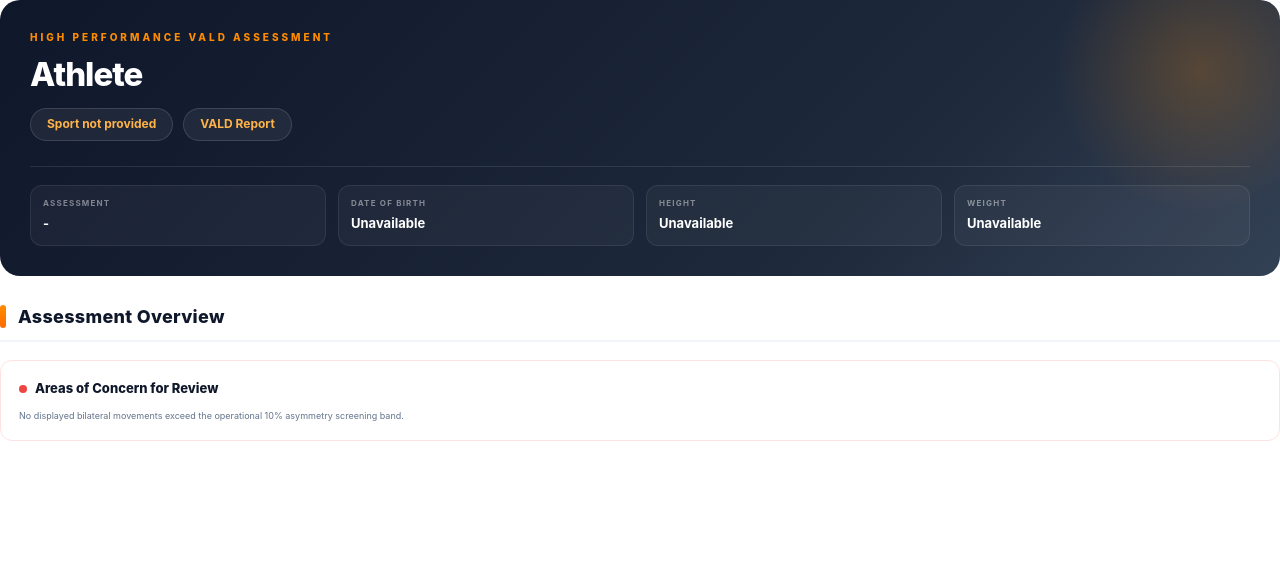
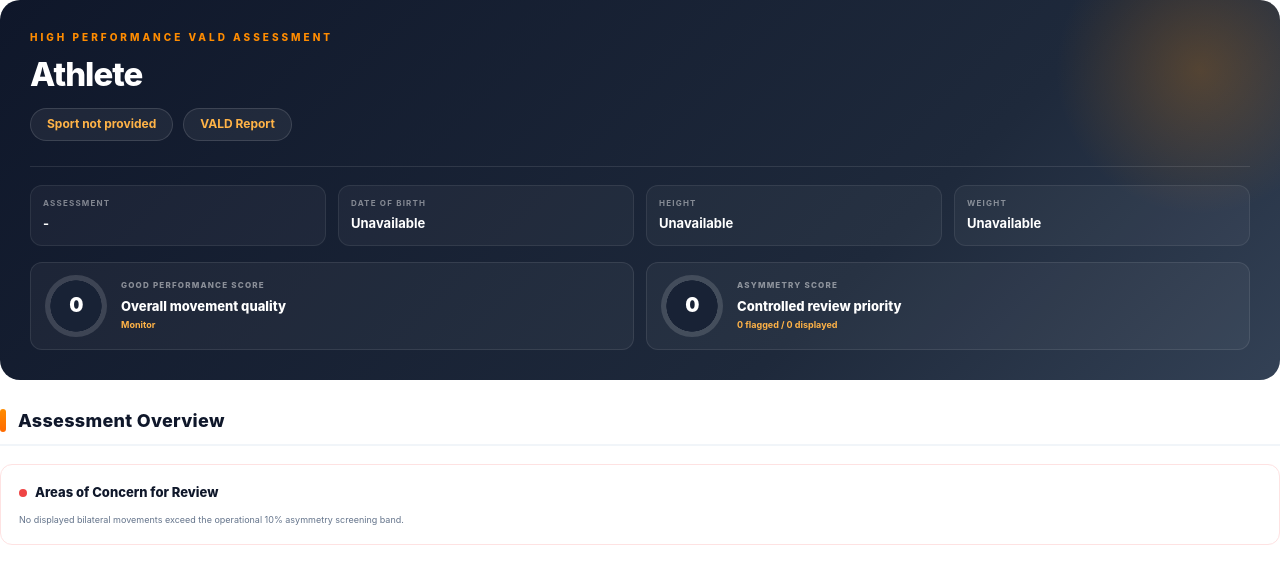
Before and after one commit to sukebhargav-alt/ReportGEN, a Python web app: template acrophase-backend-main/modules/vald/templates/joint_report.html in a window 1280 px wide. Shown: the top 584 px of the page. Run offline with Jinja, Linux system fonts and the light colour scheme; the template is opened without the code that fills it, so the values that code supplies are empty.

Commit message:
Add cover scores and shorten interpretation heading

```diff
--- a/acrophase-backend-main/modules/vald/templates/joint_report.html
+++ b/acrophase-backend-main/modules/vald/templates/joint_report.html
@@ -100,6 +100,65 @@
         font-size: 13px;
         font-weight: 700;
         margin-top: 4px;
+      }
+      .cover-score-grid {
+        display: grid;
+        gap: 12px;
+        grid-template-columns: repeat(2, 1fr);
+        margin-top: 16px;
+        position: relative;
+      }
+      .cover-score-card {
+        align-items: center;
+        background: rgba(255,255,255,.045);
+        border: 1px solid rgba(255,255,255,.09);
+        border-radius: 12px;
+        display: grid;
+        gap: 14px;
+        grid-template-columns: auto 1fr;
+        padding: 12px 14px;
+      }
+      .score-ring {
+        --score: 50;
+        align-items: center;
+        background:
+          radial-gradient(circle, #182235 58%, transparent 59%),
+          conic-gradient(var(--orange) calc(var(--score) * 1%), rgba(255,255,255,.14) 0);
+        border-radius: 50%;
+        display: flex;
+        height: 62px;
+        justify-content: center;
+        width: 62px;
+      }
+      .score-ring.risk {
+        background:
+          radial-gradient(circle, #182235 58%, transparent 59%),
+          conic-gradient(#f97316 calc(var(--score) * 1%), rgba(255,255,255,.14) 0);
+      }
+      .score-number {
+        color: #fff;
+        font-size: 20px;
+        font-weight: 900;
+        letter-spacing: -.8px;
+      }
+      .score-label {
+        color: rgba(255,255,255,.48);
+        font-size: 8px;
+        font-weight: 800;
+        letter-spacing: 1.2px;
+        text-transform: uppercase;
+      }
+      .score-title {
+        color: #fff;
+        font-size: 13px;
+        font-weight: 850;
+        margin-top: 4px;
+      }
+      .score-caption {
+        color: #ffb347;
+        font-size: 9px;
+        font-weight: 750;
+        margin-top: 2px;
       }
       .section-heading {
         align-items: center;
@@ -377,6 +436,7 @@
   <body>
     {% set athlete = data.athlete or {} %}
     {% set is_force = "force" in ((data.report_type or "") | lower) %}
+    {% set summary = data.visual_summary or {} %}
     <section class="cover">
       <div class="cover-hero">
         <div class="badge">High Performance VALD Assessment</div>
@@ -402,6 +462,24 @@
           <div class="profile-card">
             <div class="profile-label">Weight</div>
             <div class="profile-value">{{ (athlete.weight_kg ~ " kg") if athlete.weight_kg else "Unavailable" }}</div>
+          </div>
+        </div>
+        <div class="cover-score-grid">
+          <div class="cover-score-card">
+            <div class="score-ring" style="--score: {{ summary.performance_score or 0 }}"><div class="score-number">{{ summary.performance_score or 0 }}</div></div>
+            <div>
+              <div class="score-label">{{ "Readiness Score" if is_force else "Good Performance Score" }}</div>
+              <div class="score-title">{{ "Overall readiness" if is_force else "Overall movement quality" }}</div>
+              <div class="score-caption">{{ "Good" if (summary.performance_score or 0) >= 70 else "Monitor" }}</div>
+            </div>
+          </div>
+          <div class="cover-score-card">
+            <div class="score-ring risk" style="--score: {{ summary.risk_score or 0 }}"><div class="score-number">{{ summary.risk_score or 0 }}</div></div>
+            <div>
+              <div class="score-label">Asymmetry Score</div>
+              <div class="score-title">{{ summary.risk_label or "Controlled" }} review priority</div>
+              <div class="score-caption">{{ summary.red_count or 0 }} flagged / {{ summary.total_metrics or 0 }} displayed</div>
+            </div>
           </div>
         </div>
       </div>
@@ -471,7 +549,7 @@
         </div>
         <div class="metric-note">Showing selected key metric boxes for this report section; bilateral rows include compact asymmetry where VALD supplies right and left values.</div>
         <div class="insight-box">
-          <div class="interpretation-title">Sports Physiotherapy Interpretation</div>
+          <div class="interpretation-title">Interpretation</div>
           <div class="interpretation">{{ data.interpretations_html.get(joint.joint, "<p>No technical interpretation provided.</p>") | safe }}</div>
         </div>
       </div>
```
